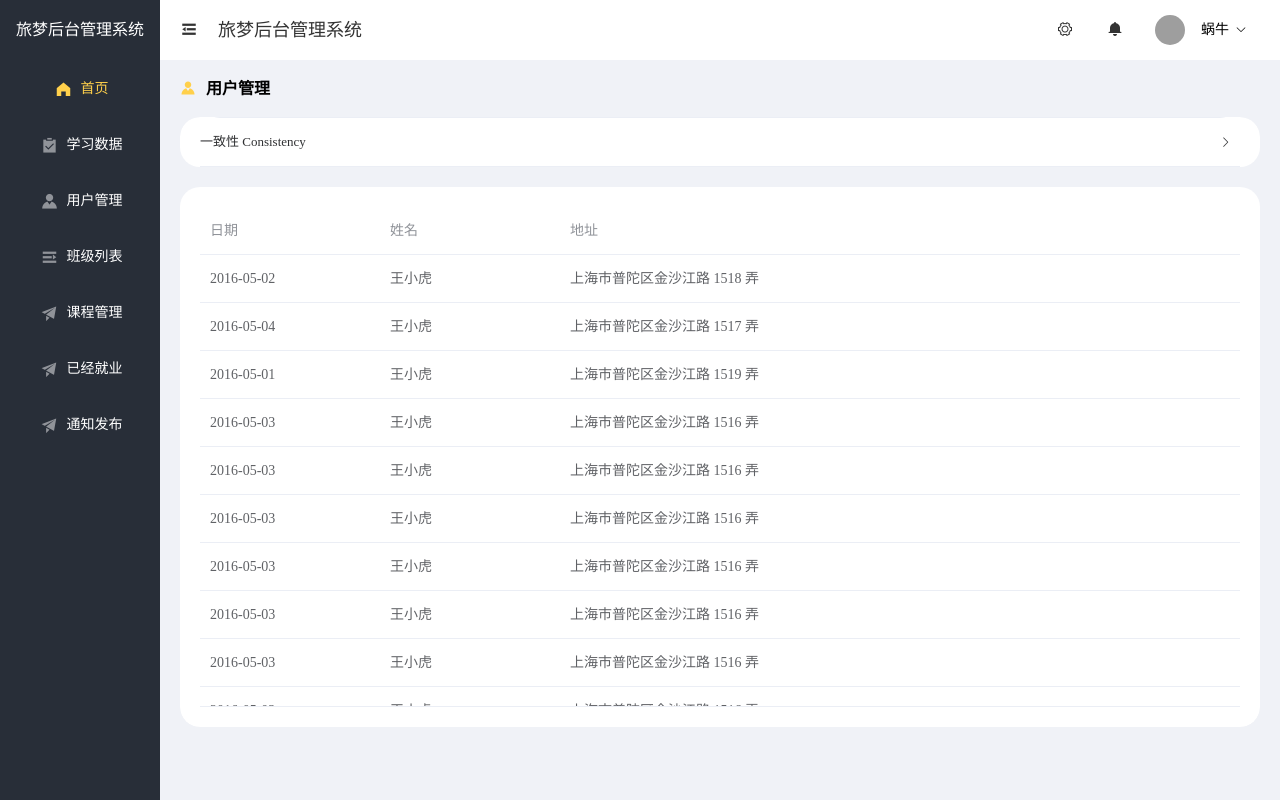
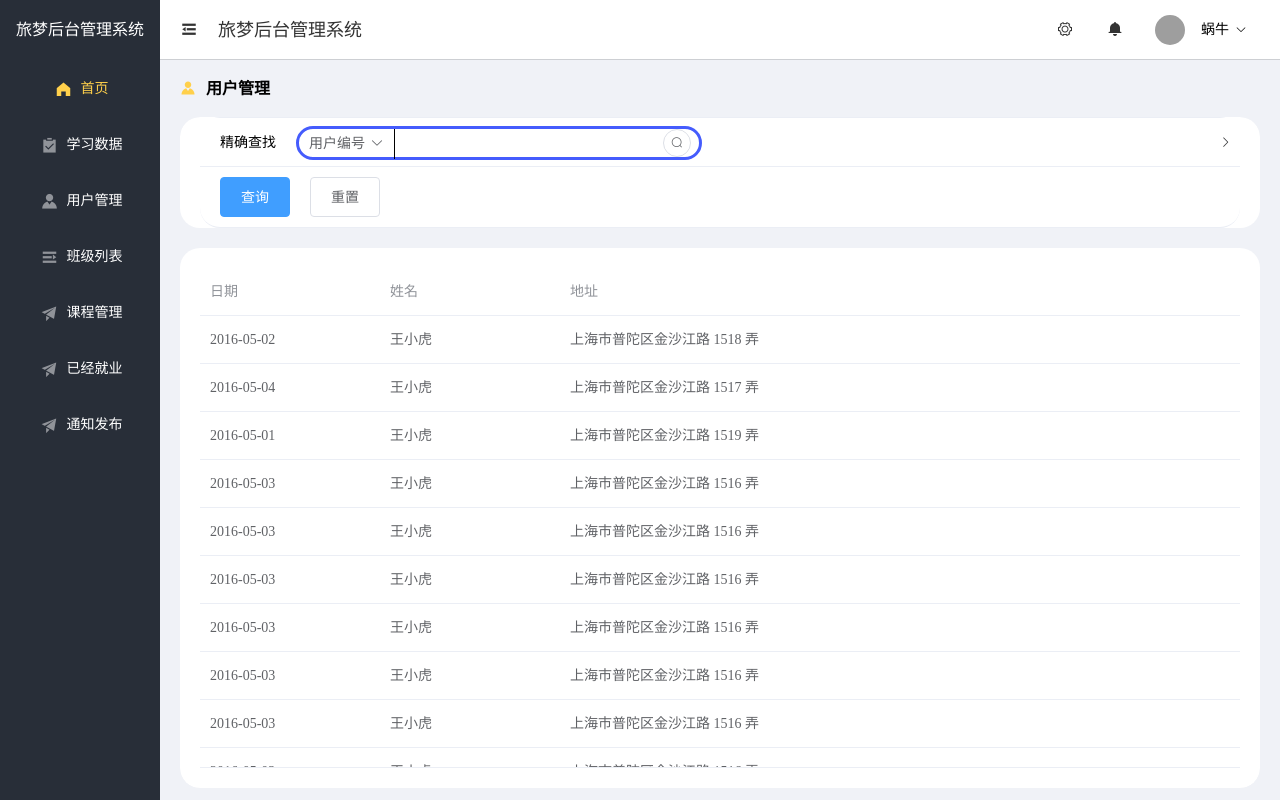
Before and after one commit to wangms618/LS-BS-management, a Vue app: page /UserManagement in a window 1280 px wide. Built offline with nearby package versions, Linux system fonts and the light colour scheme; grey boxes are pictures that could not be loaded.

Commit message:
search-box

```diff
--- a/src/App.vue
+++ b/src/App.vue
@@ -18,11 +18,11 @@
 </template>
 <script>
 import TeacherNavMenu from "@/components/Teacher/TeacherNavMenu";
-import VHeader from "@/components/Common/header.vue"
+import VHeader from "@/components/Common/header.vue";
 export default {
   components: {
     TeacherNavMenu,
-    VHeader
+    VHeader,
   },
   methods: {},
 };
@@ -33,6 +33,7 @@ export default {
   color: #333;
   text-align: center;
   line-height: 60px;
+  border-bottom: 1px solid #cdcfd3;
 }
 .el-aside {
   background-color: #282e38;
@@ -43,5 +44,9 @@ export default {
 }
 .el-main {
   background-color: #f0f2f7;
+  height: 600px;
+}
+.el-main::-webkit-scrollbar {
+  width: 0px;
 }
 </style>
--- /dev/null
+++ b/src/components/Common/SearchBox.vue
@@ -0,0 +1,129 @@
+<template>
+  <div class="container">
+    <el-collapse>
+      <div class="search">
+        <span>精确查找</span>
+        <div class="search-box">
+          <div class="search-box_left">
+            <el-dropdown>
+              <span class="el-dropdown-link">
+                用户编号<i class="el-icon-arrow-down el-icon--right"></i>
+              </span>
+              <el-dropdown-menu slot="dropdown">
+                <el-dropdown-item>1</el-dropdown-item>
+                <el-dropdown-item>2</el-dropdown-item>
+                <el-dropdown-item>3</el-dropdown-item>
+              </el-dropdown-menu>
+            </el-dropdown>
+          </div>
+          <div class="search-content">
+            <input type="text" class="search-box_input" v-model="searchInfo"/>
+          </div>
+          <div class="search-box_right">
+            <el-button icon="el-icon-search" size="mini" circle></el-button>
+          </div>
+        </div>
+      </div>
+      <el-collapse-item>
+        筛选条件
+      </el-collapse-item>
+      <el-row>
+        <el-button type="primary">查询</el-button>
+        <el-button @click="clearSearch">重置</el-button>
+      </el-row>
+    </el-collapse>
+  </div>
+</template>
+
+<script>
+export default {
+  data() {
+    return {
+      searchInfo:''
+    }
+  },
+  methods: {
+    clearSearch(){
+      this.searchInfo = ''
+    }
+  },
+};
+</script>
+
+<style lang="less" scoped>
+.container {
+  border-radius: 20px;
+  overflow: hidden;
+  // box-sizing: border-box;
+  background: #fff;
+  .el-collapse {
+    border-radius: 20px;
+    margin: 0 20px;
+    position: relative;
+    .search {
+      margin-left: 20px;
+      font-size: 14px;
+      position: absolute;
+      display: flex;
+      height: 49px;
+      width: 500px;
+      line-height: 49px;
+      align-items: center;
+      .search-box {
+        display: flex;
+        margin-left: 20px;
+        border: 3px solid #455cfd;
+        border-radius: 30px;
+        width: 400px;
+        height: 28px;
+        .search-box_left {
+          border-right: 1px solid #000;
+          height: 30px;
+          .el-dropdown {
+            margin-left: 10px;
+            margin-right: 10px;
+            display: block;
+            height: 100%;
+            line-height: 30px;
+          }
+        }
+        .search-content {
+          height: 26px;
+          .search-box_input {
+            margin-left: 4px;
+            width: 260px;
+            height: 100%;
+            border: none;
+            display: block;
+            outline: none;
+          }
+        }
+        .search-box_right {
+          width: 26px;
+          height: 26px;
+          border-radius: 50%;
+          .el-button {
+            display: block;
+          }
+        }
+      }
+    }
+    .el-collapse-item {
+    }
+    .el-row {
+      height: 60px;
+      position: relative;
+      .el-button--primary {
+        position: absolute;
+        left: 20px;
+        top: 10px;
+      }
+      .el-button--default {
+        position: absolute;
+        left: 100px;
+        top: 10px;
+      }
+    }
+  }
+}
+</style>
--- a/src/components/Teacher/TeacherNavMenu.vue
+++ b/src/components/Teacher/TeacherNavMenu.vue
@@ -1,13 +1,14 @@
 <template>
-  <el-row class="tac" >
-  <el-col >
+  <el-row class="tac">
+    <el-col>
       <el-menu
         router="true"
-      default-active="TeacherHome"
+        :default-active="activeItem"
         class="el-menu-vertical-demo"
         background-color="#282E38"
         text-color="#fff"
-      active-text-color="#ffd04b">
+        active-text-color="#ffd04b"
+      >
         <el-menu-item index="TeacherHome">
           <i class="el-icon-s-home"></i>
           <span slot="title">首页</span>
@@ -43,11 +44,16 @@
 
 <script>
 export default {
-}
+  data() {
+    return {
+      activeItem: 'TeacherHome',
+    };
+  },
+};
 </script>
 
 <style lang="less">
-.el-menu-item{
+.el-menu-item {
   width: 160px;
 }
 </style>
--- a/src/views/Teacher/UserManagement.vue
+++ b/src/views/Teacher/UserManagement.vue
@@ -5,27 +5,14 @@
       <span class="header-title">用户管理</span>
     </div>
     <div class="user-main">
-      <div class="user-search">
-        <el-collapse v-model="activeNames" @change="handleChange">
-          <el-collapse-item title="一致性 Consistency" name="1">
-            <div>
-              与现实生活一致：与现实生活的流程、逻辑保持一致，遵循用户习惯的语言和概念；
-              与现实生活一致：与现实生活的流程、逻辑保持一致，遵循用户习惯的语言和概念；
-              与现实生活一致：与现实生活的流程、逻辑保持一致，遵循用户习惯的语言和概念；
-              与现实生活一致：与现实生活的流程、逻辑保持一致，遵循用户习惯的语言和概念；
-              与现实生活一致：与现实生活的流程、逻辑保持一致，遵循用户习惯的语言和概念；
-              与现实生活一致：与现实生活的流程、逻辑保持一致，遵循用户习惯的语言和概念；
-            </div>
-          </el-collapse-item>
-        </el-collapse>
-      </div>
+      <search-box></search-box>
       <div class="user-info">
         <el-table :data="tableData" style="width: 100%" height="500">
-          <el-table-column fixed prop="date" label="日期" width="180">
+          <el-table-column  prop="date" label="日期" width="180">
           </el-table-column>
-          <el-table-column fixed prop="name" label="姓名" width="180">
+          <el-table-column  prop="name" label="姓名" width="180">
           </el-table-column>
-          <el-table-column fixed prop="address" label="地址"> </el-table-column>
+          <el-table-column  prop="address" label="地址"> </el-table-column>
         </el-table>
       </div>
     </div>
@@ -33,7 +20,11 @@
 </template>
 
 <script>
+import SearchBox from '@/components/Common/SearchBox.vue'
 export default {
+  components:{
+    SearchBox
+  },
   data() {
     return {
       tableData: [
@@ -155,28 +146,14 @@ export default {
   width: 100%;
   border-radius: 20px;
   overflow: hidden;
-  .user-search {
-    border-radius: 20px;
-    overflow: hidden;
-    box-sizing: border-box;
-    background: #fff;
-    .el-collapse {
-      border-radius: 20px;
-      margin: 0 20px;
-    }
-  }
   .user-info {
     padding: 20px;
     border-radius: 20px;
     margin-top: 20px;
     width: calc(100% - 40px);
-    max-height: 500px;
+    height: 500px;
     background: #fff;
     overflow: hidden;
   }
 }
-div::-webkit-scrollbar {
-  width: 10px;
-  height: 10px;
-}
 </style>
```
Also changed, not shown: src/components/Common/UserSearch.vue (deleted, +0 -13 lines). Lines whose indentation alone changed are shown as unchanged.
